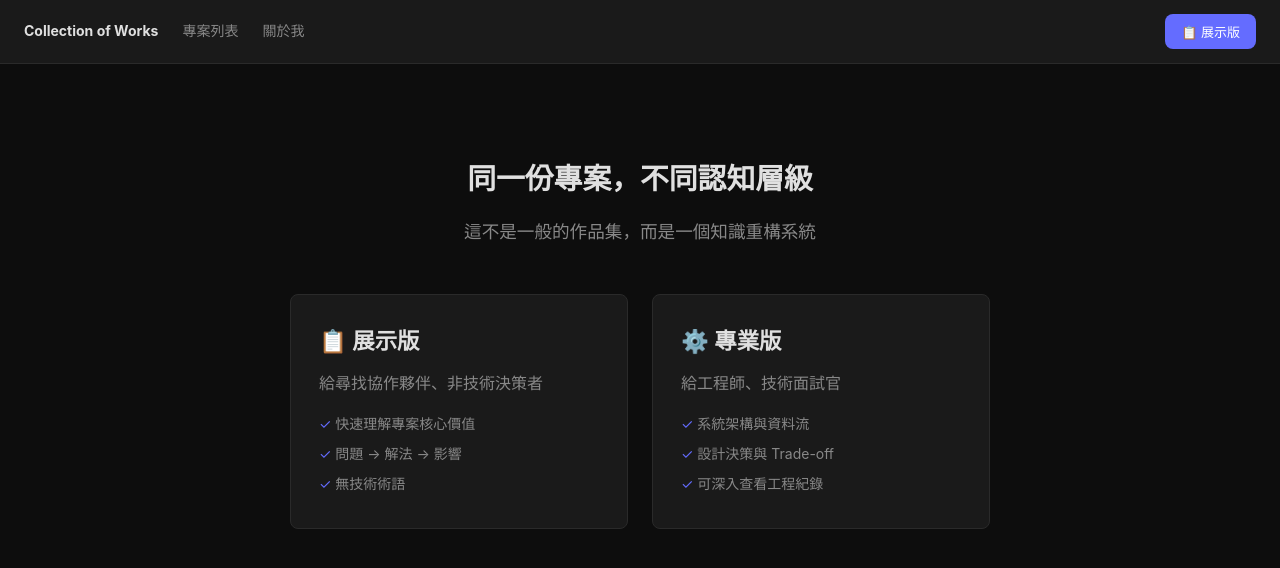
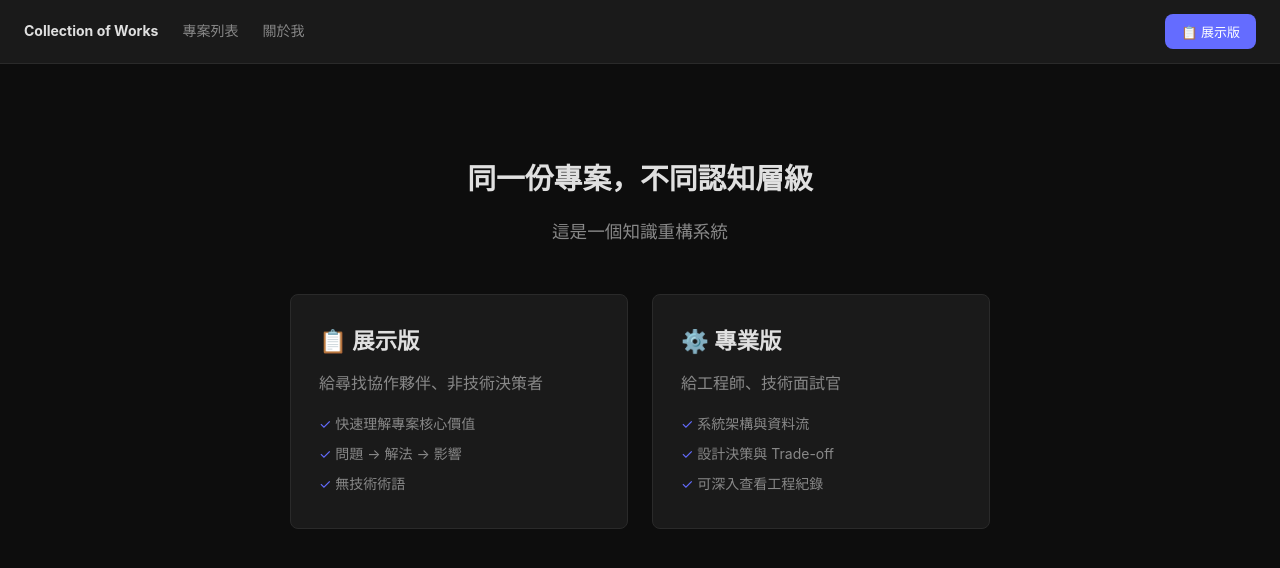
Before and after one commit to Xiang891202/Collection-of-works, a Vue app in the folder frontend/: page / in a window 1280 px wide. Shown: the top 568 px of the page. Built offline with nearby package versions, Linux system fonts and the light colour scheme; no server answers.

Commit message:
fix: 修復首頁和關於頁面的問題

```diff
--- a/frontend/src/views/AboutView.vue
+++ b/frontend/src/views/AboutView.vue
@@ -8,7 +8,7 @@
       <h1>Xiang</h1>
       <p class="title">全端開發者 / 系統設計愛好者</p>
       <p class="bio">
-        熱愛建構高效、可維護的系統，專注於 Vue.js、Node.js 與 Supabase。<br>
+        建構高效、可維護的系統，專注於 Vue.js、Node.js 與 Supabase。<br>
                 相信好的程式碼不只是解決問題，更能傳遞知識。
       </p>
     </div>
--- a/frontend/src/views/HomeView.vue
+++ b/frontend/src/views/HomeView.vue
@@ -1,7 +1,7 @@
 <template>
   <div class="home">
     <h1>同一份專案，不同認知層級</h1>
-    <p class="subtitle">這不是一般的作品集，而是一個知識重構系統</p>
+    <p class="subtitle">這是一個知識重構系統</p>
 
     <div class="modes">
       <div class="mode-card">
```
